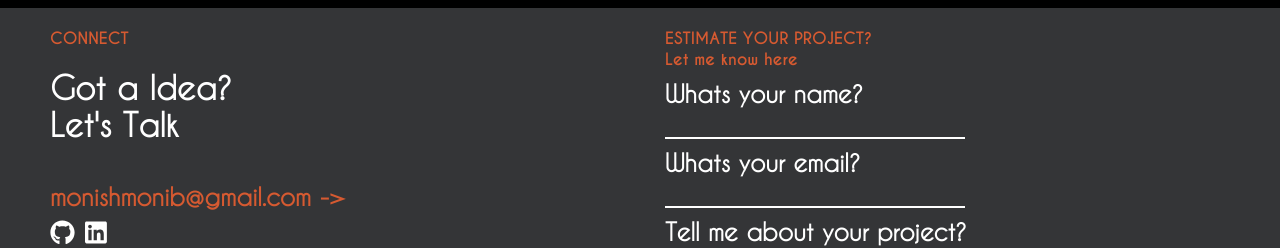
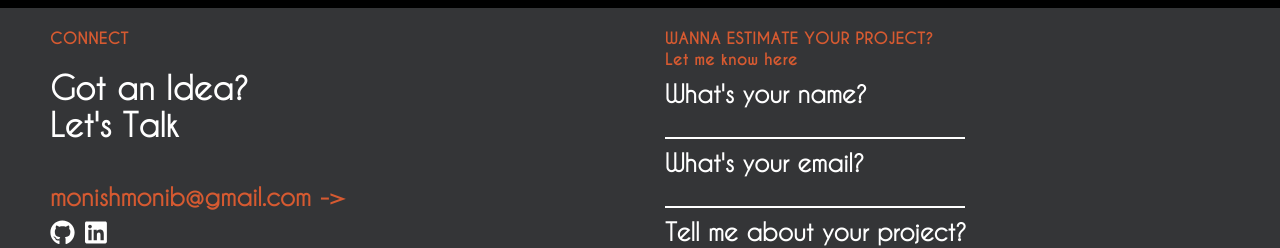
Before and after one commit to bmonish/react-portfolio, a React (Create React App) app: page / in a window 1280 px wide. Shown: the part 1784-2032 px from the top of the page. Built offline with nearby package versions, Linux system fonts and the light colour scheme.

Commit message:
Contact Spell Check

```diff
--- a/src/components/Contact.js
+++ b/src/components/Contact.js
@@ -21,7 +21,7 @@ function Contact() {
           <div className="contact__left">
             <p className="contact__header">CONNECT</p>
             <h1>
-              Got a Idea?<br></br>Let's Talk
+              Got an Idea?<br></br>Let's Talk
             </h1>
             <h2 className="about__accent email">
               <a href="mailto:monishmonib@gmail.com">{`monishmonib@gmail.com ->`}</a>
@@ -49,16 +49,16 @@ function Contact() {
           </div>
           <div className="contact__right">
             <p className="contact__header">
-              ESTIMATE YOUR PROJECT?<br></br>Let me know here
+              WANNA ESTIMATE YOUR PROJECT?<br></br>Let me know here
             </p>
             <form name="contactForm">
-              <h2>Whats your name?</h2>
+              <h2>What's your name?</h2>
               <input
                 type="text"
                 value={name}
                 onChange={(e) => setName(e.target.value)}
               />
-              <h2>Whats your email?</h2>
+              <h2>What's your email?</h2>
               <input
                 type="text"
                 value={email}
```
